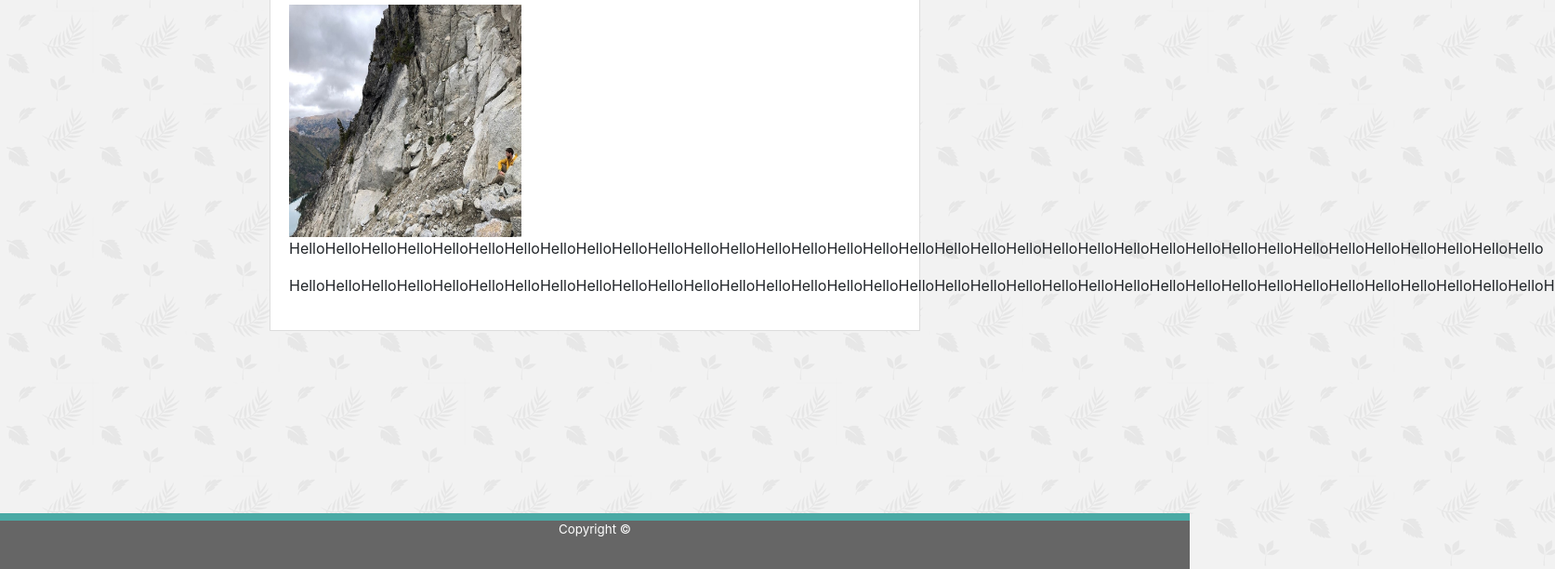
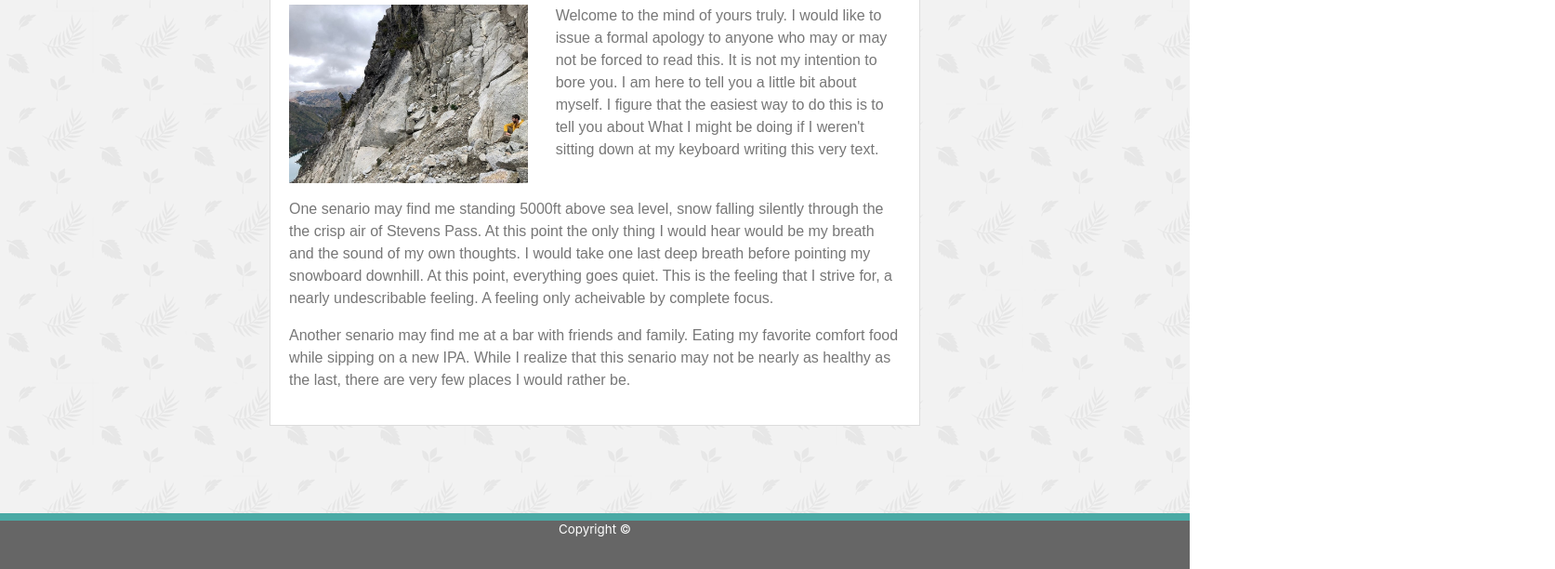
Before and after one commit to BobbyOldani/02-CSS-Bootstrap-Homework, a plain HTML site: page index.html in a window 1280 px wide. Shown: the part 188-800 px from the top of the page at 93% size, 1673 px wide, since content can reach past the window. Drawn offline with nearby package versions, Linux system fonts and the light colour scheme.

Commit message:
Everything finished except pictures loading weird

```diff
--- a/Assets/CSS/style.css
+++ b/Assets/CSS/style.css
@@ -6,6 +6,11 @@ html {   /*STICKY FOOTER -----> Very Important*/
 body {
     background-image: url(../images/leaves-pattern.png);
     margin-bottom: 60px; /*STICKY FOOTER -----> Very Important*/
+}
+
+p{
+    font-family: Arial, Helvetica, sans-serif;
+    color: #777777;
 }
 
 .footer { /*STICKY FOOTER*/
@@ -79,8 +84,9 @@ body {
 }
 
 @media screen and (max-width: 640px) { /*Header-Links*/   /*Not sure what max width to set this to. It seems to not quite change at the value I expect...*/
-    .navbar>.container>ul {
-        margin-left: 25%;
+    .navbar>.container>.nav {
+        margin-left: auto;
+        margin-right: auto;
 
     }
 }
@@ -154,6 +160,7 @@ li:nth-child(-n+2) { /*Header-Links*/
         width: 100%;
         margin-left: 0;
         margin-right: 0;
+
 }
 }
 
@@ -269,10 +276,3 @@ form { /*Form*/
 .ranierImg {
     background-image: url(../images/ranier.jpg);
 }
-
-.profilepic {
-    background-image: url(../Images/profilepic.jpg);
-    background-size: 250px 250px;
-    height: 250px;
-    width: 250px;
-}
--- a/index.html
+++ b/index.html
@@ -28,20 +28,32 @@
     <div class="container-main">
     <h1>Index</h1>
         <div class="row">
-            <div class="col">
-                <div class= "profilepic">
-                </div>
+            <div class="col-sm-5">
+                <img class= "img-fluid" src="Assets/Images/profilepic.jpg"></img>
             </div>
-            <div class="col">
+            <div class="col-sm-7">
                 <div class="textright">
-                    <p> HelloHelloHelloHelloHelloHelloHelloHelloHelloHelloHelloHelloHelloHelloHelloHelloHelloHelloHelloHelloHelloHelloHelloHelloHelloHelloHelloHelloHelloHelloHelloHelloHelloHelloHello</p>
+                    <p> Welcome to the mind of yours truly. I would like to issue a formal apology to anyone who may
+                            or may not be forced to read this. It is not my intention to bore you. I am here to tell you
+                            a little bit about myself. I figure that the easiest way to do this is to tell you about What
+                            I might be doing if I weren't sitting down at my keyboard writing this very text.</p>
+
+                            <br>
                 </div>
             </div>
         </div>
         <div class="row">
-            <div class="col">
+            <div class="col-sm-12">
                 <div class="textleft">
-                    <p>HelloHelloHelloHelloHelloHelloHelloHelloHelloHelloHelloHelloHelloHelloHelloHelloHelloHelloHelloHelloHelloHelloHelloHelloHelloHelloHelloHelloHelloHelloHelloHelloHelloHelloHelloH</p>
+                    <p>One senario may find me standing 5000ft above sea level, snow falling silently through the
+                            the crisp air of Stevens Pass. At this point the only thing I would hear would be my breath and the
+                            sound of my own thoughts. I would take one last deep breath before pointing my snowboard downhill. At this point, everything goes quiet. This is the feeling that I strive for, a
+                            nearly undescribable feeling. A feeling only acheivable by complete focus.</p>
+
+                        <p>Another senario may find me at a bar with friends and family. Eating my favorite comfort food
+                            while sipping on a new IPA. While I realize that this senario may not be nearly as healthy as
+                            the last, there are very few places I would rather be.</p>
+
                 </div>
             </div>
         </div>
```
